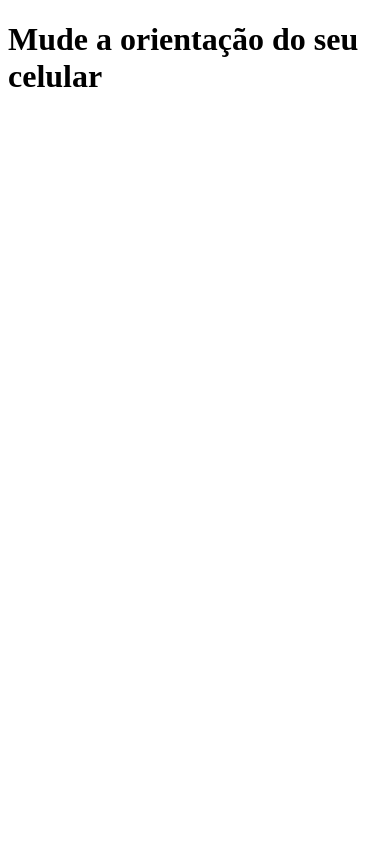
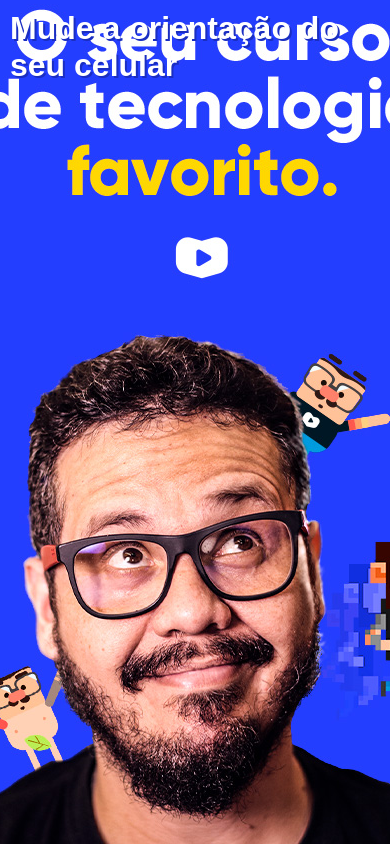
Before and after one commit to elias-barreto/html-css, a plain HTML site: page exercicios/ex026/mq002/index.html in a window 390 px wide. Drawn offline with Linux system fonts and the light colour scheme.

Commit message:
ex002 media query

```diff
--- a/exercicios/ex026/mq002/estilos/paisagem.css
+++ b/exercicios/ex026/mq002/estilos/paisagem.css
@@ -1,3 +1,8 @@
 @charset "UTF-8";
 
 /* Aparelho deitado (landscape) */
+
+body {
+    background: url(../imagens/cev-landscape.jpg);
+    background-position: left bottom;
+}
--- a/exercicios/ex026/mq002/estilos/retrato.css
+++ b/exercicios/ex026/mq002/estilos/retrato.css
@@ -1,3 +1,8 @@
 @charset "UTF-8";
 
 /* Aparelho em pé (portrait) */
+
+body {
+    background: url(../imagens/cev-portrait.jpg);
+    background-position: center bottom;
+}
--- a/exercicios/ex026/mq002/estilos/style.css
+++ b/exercicios/ex026/mq002/estilos/style.css
@@ -1,3 +1,23 @@
 @charset "UTF-8";
 
 /* Configurações Gerais */
+
+* {
+    margin: 0px;
+    padding: 0px;
+    font-family: Arial, Helvetica, sans-serif;
+}
+
+html, body {
+    width: 100vw;
+    height: 100vh;
+    background-color: #233eff;
+    background-size: contain;
+    background-repeat: no-repeat;
+}
+
+h1 {
+    color: white;
+    text-shadow: 2px 2px 0px #1a2ec2;
+    padding: 10px;
+}
```
